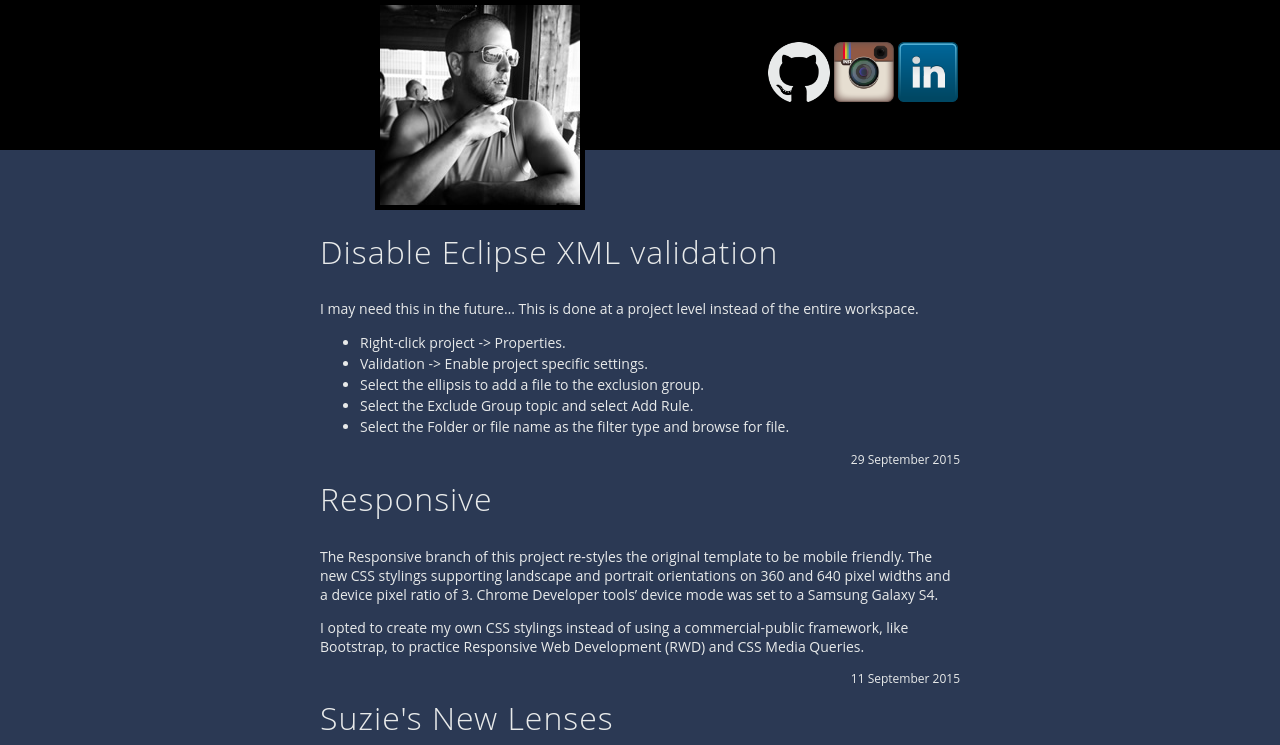
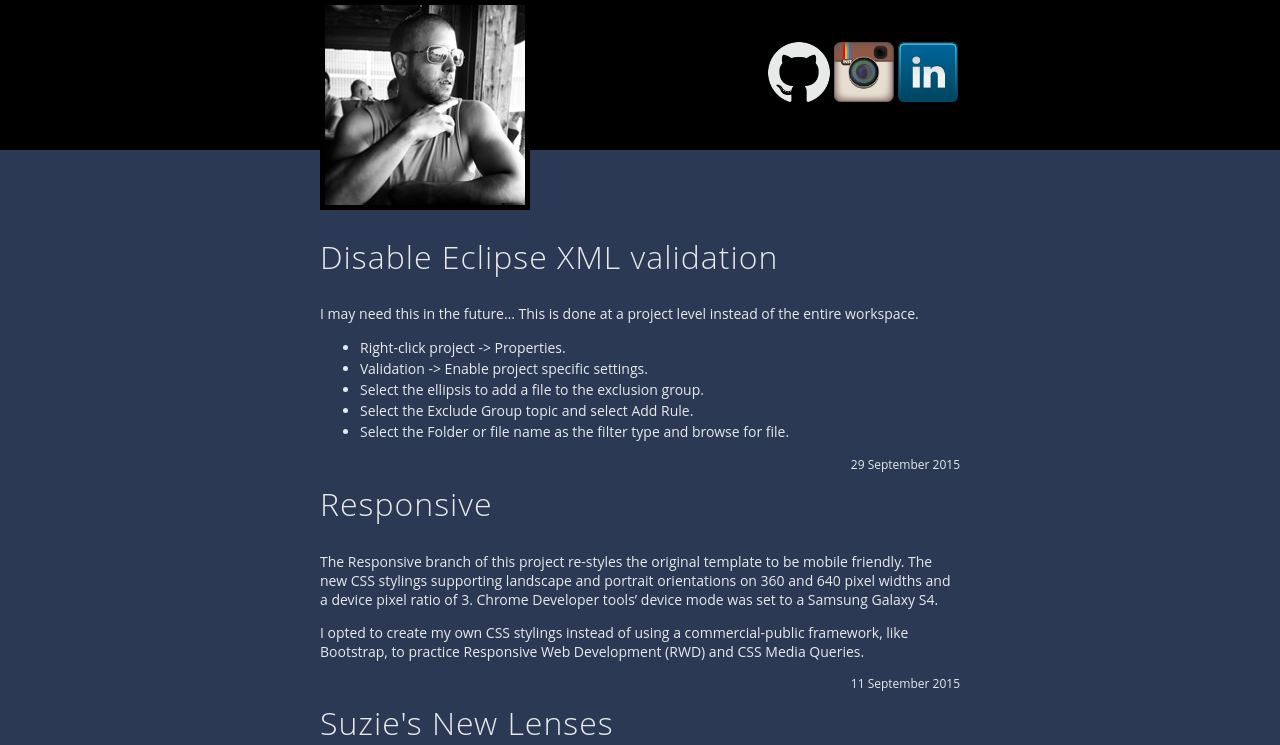
Before and after one commit to Floresj4/floresj4.github.io, a Jekyll site: the page built from index.html, in a window 1280 px wide. Shown: the top 745 px of the page. Built offline with Jekyll 4.4.1, drawn with Linux system fonts in a browser that asks for light colours; grey boxes are pictures that could not be loaded.

Commit message:
left aligning image for large screens

```diff
--- a/style/site.css
+++ b/style/site.css
@@ -8,6 +8,7 @@ body {
 .header-bar {
 	background-color: #000;
 	position: absolute;
+	width:100%;
 	height:150px;
 	z-index:-1;
 	left:0;
@@ -18,10 +19,10 @@ body {
 	width:200px;
 	border:5px solid #000;
 }
-@media(min-width:360px) {
+@media(max-width:360px) {
 	.my-image {
-		display:block;
-		margin:0 auto;
+		display: block;
+		margin: 0 auto;
 	}
 }
 
@@ -70,7 +71,6 @@ body {
 		letter-spacing:1px;
 	}
 }
-
 .blog-post {
 	margin:0 auto;
 	font-size:14px;
@@ -79,22 +79,13 @@ body {
 .blog-post ul li {
 	line-height: 1.5em;
 }
-.post-date {
+.blog-post .post-date {
 	font-size:12px;
 	float:right;
 	margin:0;
 }
 
-kbd {
-	letter-spacing:1.25px;
-	padding: 2px 4px;
-	font-size: 20px;
-    color:#fff;
-    background-color:#333;
-    border-radius:3px;
-    -webkit-box-shadow: inset 0 -1px 0 rgba(0,0,0,.25);
-    box-shadow: inset 0 -1px 0 rgba(0,0,0,.25);
-}
+
 
 /** Special post-specific styles **/
 @media(max-width:360px) {
```
